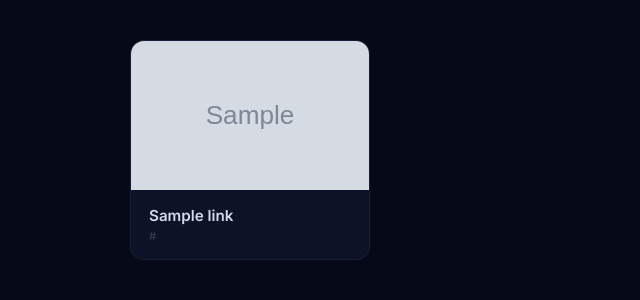
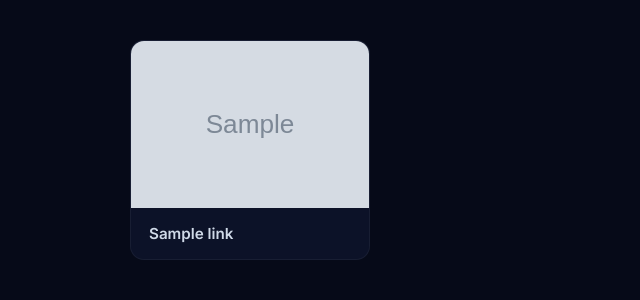
Before and after one commit to roeefeingold/Portal, a Flask app: page / in a window 1280 px wide. Shown: the part 83-383 px from the top of the page, without its empty margins (0-640 px from the left). Run offline with Flask 3, Linux system fonts and the light colour scheme; tables that the repository leaves empty hold one stand-in row (values such as "Sample post"); grey boxes marked "Sample" are stand-in pictures.

Commit message:
Remove URL display from cards
Cards now show only image and name. The link href uses
the full URL as stored in the database.

https://claude.ai/code/session_01XrCJvFCbQHRnXmVCnX5crr

```diff
--- a/app/templates/index.html
+++ b/app/templates/index.html
@@ -76,10 +76,6 @@
         .card-body { padding: 16px 18px; }
         .card-name {
             font-size: 0.95rem; font-weight: 600; color: #d0dae8;
-        }
-        .card-url {
-            font-size: 0.72rem; color: rgba(255, 255, 255, 0.18);
-            margin-top: 4px; overflow: hidden; text-overflow: ellipsis; white-space: nowrap;
         }
 
         /* Admin edit bar */
@@ -220,7 +216,6 @@
                     </div>
                     <div class="card-body">
                         <div class="card-name">{{ link.name }}</div>
-                        <div class="card-url">{{ link.url }}</div>
                     </div>
                 </a>
                 {% if is_admin %}
```
